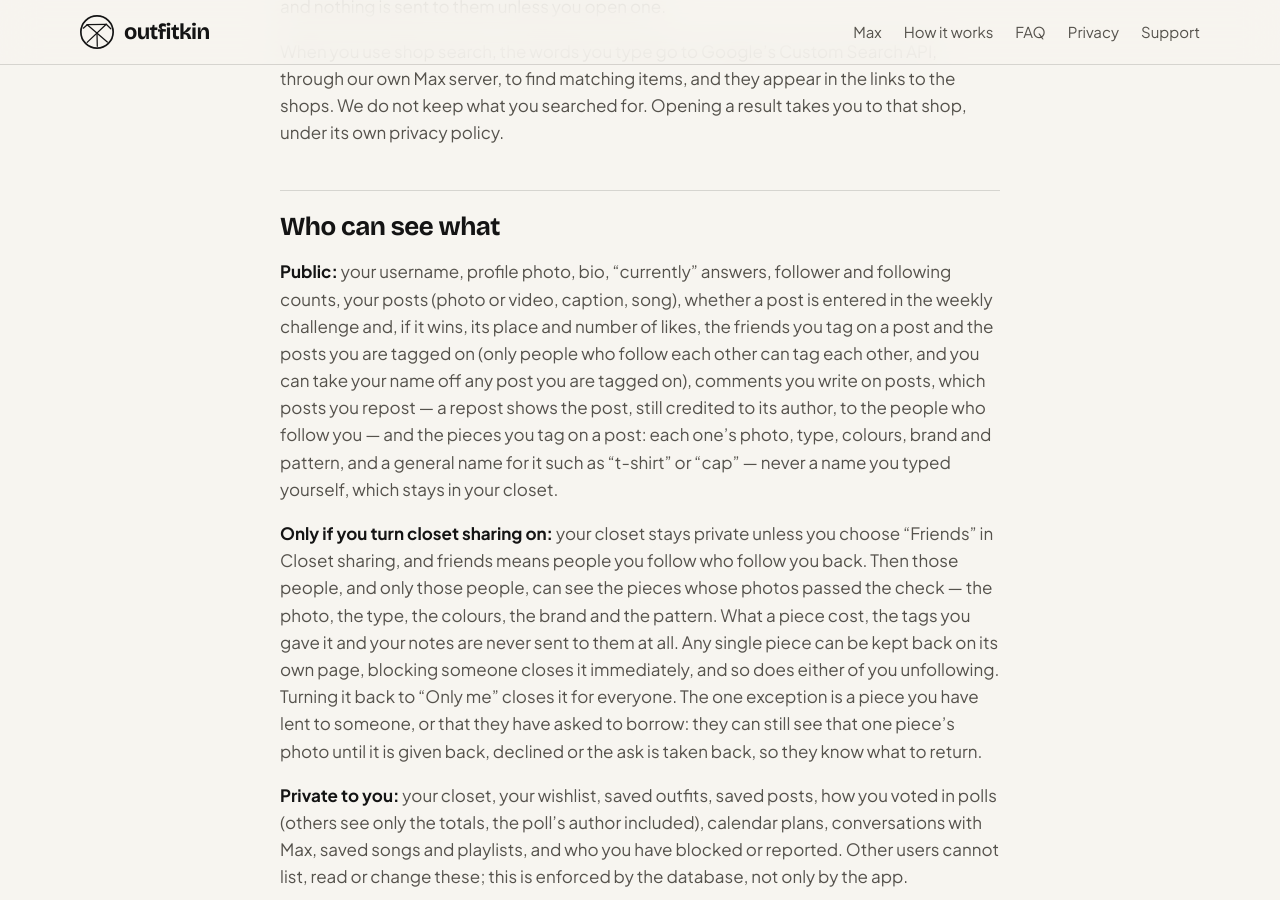
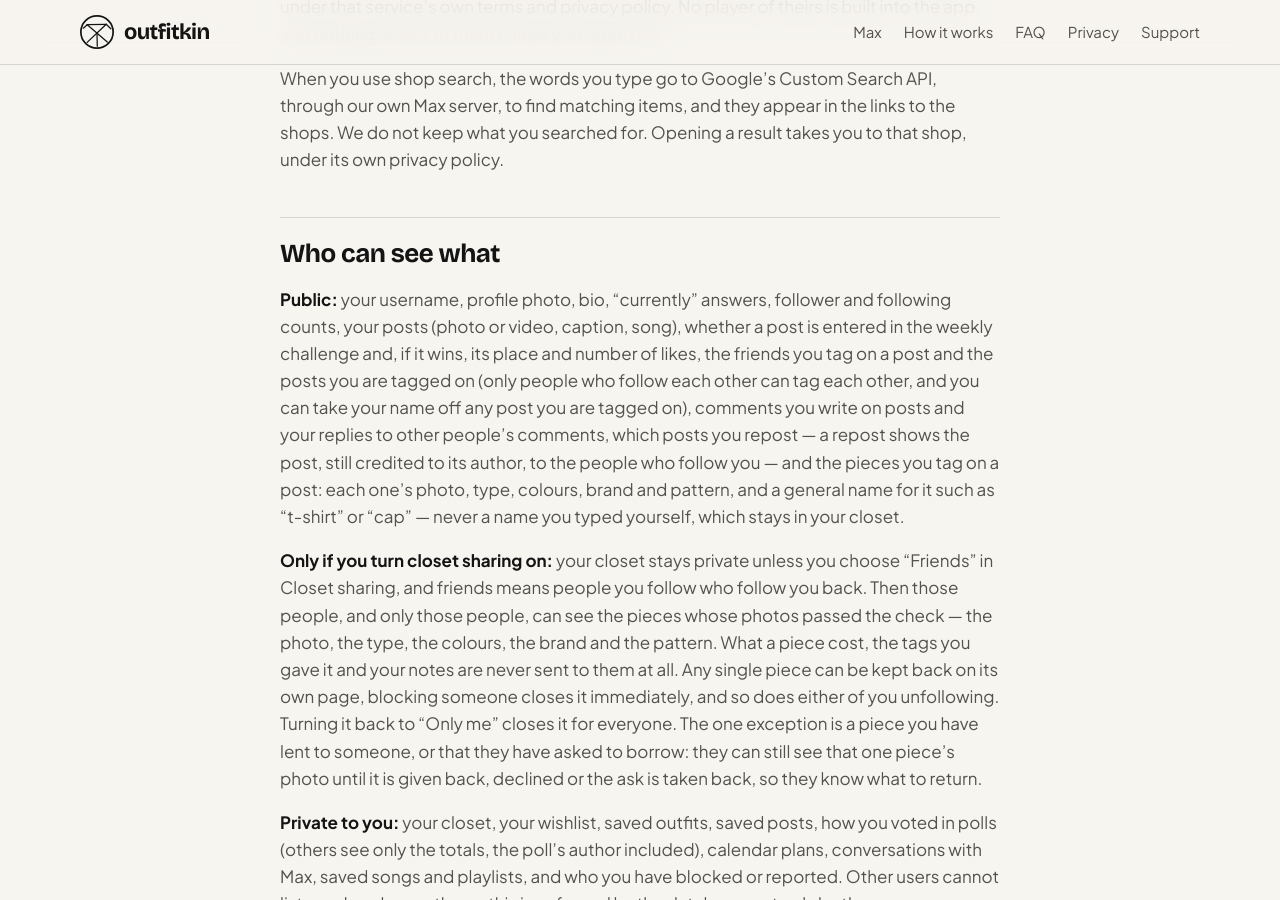
Before and after one commit to VYRA01/outfitted-legal, a Jekyll site: the page built from privacy.md, in a window 1280 px wide and 900 px high, scrolled down 5502 px. Built offline with Jekyll 4.4.1, drawn with Linux system fonts in a browser that asks for light colours; our own code applies the rules of GitHub Pages for plain Markdown files; part of the change alters nothing that is shown; some of the changed text lies outside the part shown.

Commit message:
Privacy policy: story reactions and comment replies
Co-Authored-By: Claude Opus 5.5 <noreply@anthropic.com>

```diff
--- a/privacy.md
+++ b/privacy.md
@@ -5,7 +5,7 @@ permalink: /privacy/
 
 # Privacy Policy — Outfitkin
 
-**Last updated: 28 October 2026**
+**Last updated: 1 November 2026**
 
 Outfitkin is a wardrobe app. You photograph clothes you own, it organises them,
 and an assistant called Max suggests outfits and shows you wearing them. This
@@ -66,8 +66,8 @@ against the posting rules first, then kept privately and shown only to the
 people who follow you (never to anyone you have blocked or who has blocked
 you) for 24 hours. After that nobody can open it, and it is deleted within
 the following day. Who has viewed your story is shown to you; when you view
-someone else's, they can see that you did. You can delete a story at any
-time.
+someone else's, they can see that you did, along with any emoji you react
+with, which you can take back. You can delete a story at any time.
 
 **Borrowing between friends.** When you ask to borrow a friend's piece, or a
 friend asks to borrow one of yours, we store which piece it is, who asked, the
@@ -210,7 +210,7 @@ following counts, your posts (photo or video, caption, song), whether a post
 is entered in the weekly challenge and, if it wins, its place and number of
 likes, the friends you tag on a post and the posts you are tagged on (only
 people who follow each other can tag each other, and you can take your name
-off any post you are tagged on), comments you write on posts, which posts you repost — a repost shows the post, still
+off any post you are tagged on), comments you write on posts and your replies to other people's comments, which posts you repost — a repost shows the post, still
 credited to its author, to the people who follow you — and the pieces you tag
 on a post: each one's photo, type, colours, brand and pattern, and a general
 name for it such as "t-shirt" or "cap" — never a name you typed yourself,
```
Also changed, not shown: assets/feature-graphic.png.
